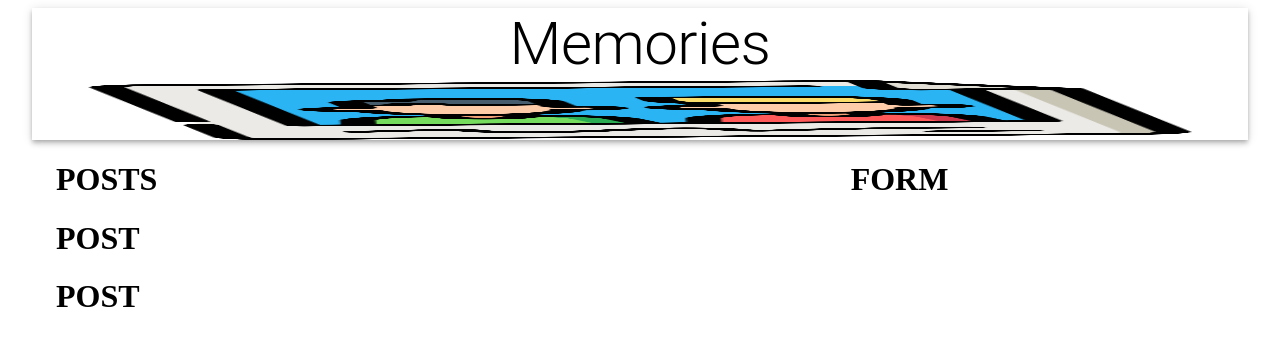
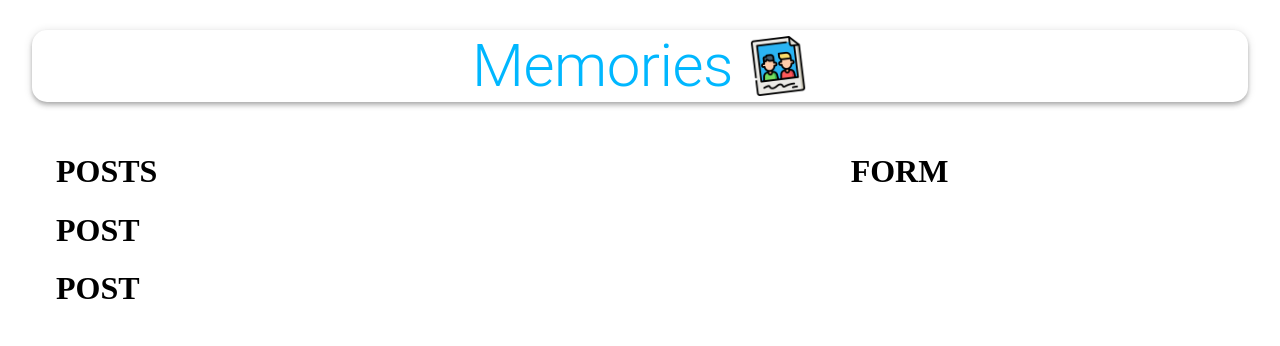
Before and after one commit to aaronojala/mern_app, a React (Create React App) app in the folder client/: page / in a window 1280 px wide. Shown: the top 346 px of the page. Built offline with nearby package versions, Linux system fonts and the light colour scheme.

Commit message:
added some material ui styling

```diff
--- a/client/src/App.js
+++ b/client/src/App.js
@@ -4,13 +4,16 @@ import { Container, AppBar, Typography, Grow, Grid} from '@material-ui/core';
 import Posts from './components/Posts/Posts';
 import Form from './components/Form/Form';
 import memories from './images/memories.png';
+import useStyles from './styles';
 
 const App = () => {
+    const classes = useStyles();
+
     return (
         <Container maxWidth="lg">
-            <AppBar position="static" color="inherit">
-                <Typography variant="h2" align="center">Memories</Typography>
-                <img src={memories} alt="memories" height="60"/>
+            <AppBar className={classes.appBar} position="static" color="inherit">
+                <Typography className={classes.heading} variant="h2" align="center">Memories</Typography>
+                <img className={classes.image} src={memories} alt="memories" height="60"/>
             </AppBar>
             <Grow in>
                 <Container>
--- a/client/src/components/Form/Form.js
+++ b/client/src/components/Form/Form.js
@@ -1,6 +1,8 @@
 import React from 'react';
+import useStyles from './styles';
 
 const Form = () => {
+    const classes = useStyles();
     return (
         <h1>FORM</h1>
     );
--- a/client/src/components/Form/styles.js
+++ b/client/src/components/Form/styles.js
@@ -0,0 +1,24 @@
+import { makeStyles } from '@material-ui/core/styles';
+
+export default makeStyles((theme) => ({
+  root: {
+    '& .MuiTextField-root': {
+      margin: theme.spacing(1),
+    },
+  },
+  paper: {
+    padding: theme.spacing(2),
+  },
+  form: {
+    display: 'flex',
+    flexWrap: 'wrap',
+    justifyContent: 'center',
+  },
+  fileInput: {
+    width: '97%',
+    margin: '10px 0',
+  },
+  buttonSubmit: {
+    marginBottom: 10,
+  },
+}));
--- a/client/src/components/Posts/Post/Post.js
+++ b/client/src/components/Posts/Post/Post.js
@@ -1,6 +1,8 @@
 import React from 'react';
+import useStyles from './styles';
 
 const Post = () => {
+    const classes = useStyles();
     return (
         <h1>POST</h1>
     );
--- a/client/src/components/Posts/Post/styles.js
+++ b/client/src/components/Posts/Post/styles.js
@@ -0,0 +1,52 @@
+import { makeStyles } from '@material-ui/core/styles';
+
+export default makeStyles({
+  media: {
+    height: 0,
+    paddingTop: '56.25%',
+    backgroundColor: 'rgba(0, 0, 0, 0.5)',
+    backgroundBlendMode: 'darken',
+  },
+  border: {
+    border: 'solid',
+  },
+  fullHeightCard: {
+    height: '100%',
+  },
+  card: {
+    display: 'flex',
+    flexDirection: 'column',
+    justifyContent: 'space-between',
+    borderRadius: '15px',
+    height: '100%',
+    position: 'relative',
+  },
+  overlay: {
+    position: 'absolute',
+    top: '20px',
+    left: '20px',
+    color: 'white',
+  },
+  overlay2: {
+    position: 'absolute',
+    top: '20px',
+    right: '20px',
+    color: 'white',
+  },
+  grid: {
+    display: 'flex',
+  },
+  details: {
+    display: 'flex',
+    justifyContent: 'space-between',
+    margin: '20px',
+  },
+  title: {
+    padding: '0 16px',
+  },
+  cardActions: {
+    padding: '0 16px 8px 16px',
+    display: 'flex',
+    justifyContent: 'space-between',
+  },
+});
--- a/client/src/components/Posts/Posts.js
+++ b/client/src/components/Posts/Posts.js
@@ -1,7 +1,9 @@
 import React from 'react';
 import Post from './Post/Post';
+import useStyles from './styles';
 
 const Posts = () => {
+    const classes = useStyles();
     return (
         <>
             <h1>POSTS</h1>
--- a/client/src/components/Posts/styles.js
+++ b/client/src/components/Posts/styles.js
@@ -0,0 +1,14 @@
+import { makeStyles } from '@material-ui/core/styles';
+
+export default makeStyles((theme) => ({
+  mainContainer: {
+    display: 'flex',
+    alignItems: 'center',
+  },
+  smMargin: {
+    margin: theme.spacing(1),
+  },
+  actionDiv: {
+    textAlign: 'center',
+  },
+}));
--- a/client/src/styles.js
+++ b/client/src/styles.js
@@ -0,0 +1,18 @@
+import { makeStyles } from '@material-ui/core/styles';
+
+export default makeStyles(() => ({
+    appBar: {
+        borderRadius: 15,
+        margin: '30px 0',
+        display: 'flex',
+        flexDirection: 'row',
+        justifyContent: 'center',
+        alignItems: 'center',
+      },
+      heading: {
+        color: 'rgba(0,183,255, 1)',
+      },
+      image: {
+        marginLeft: '15px',
+      },
+}));
```
